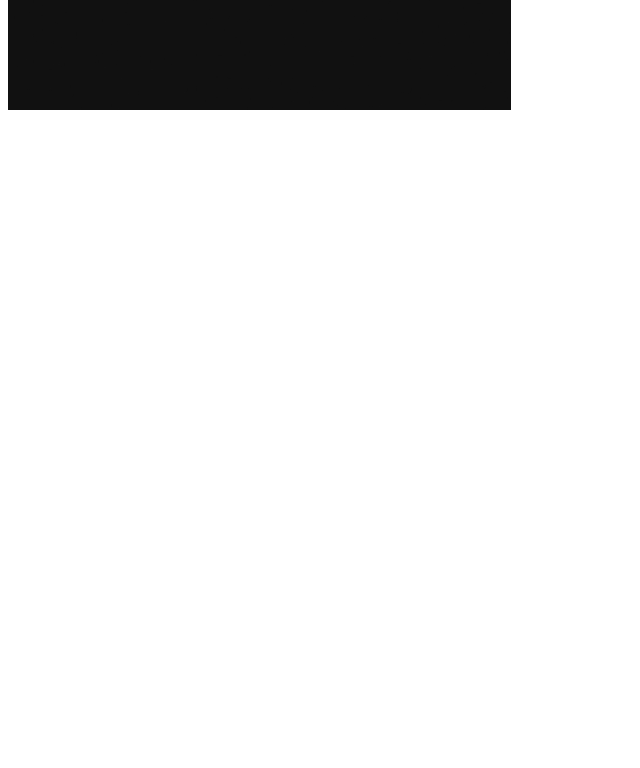
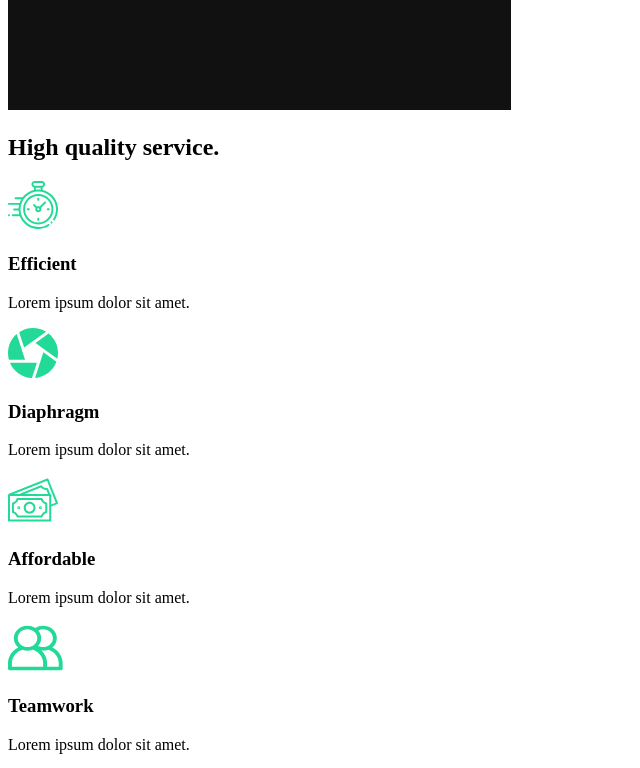
Before and after one commit to SpeghettCode/react-course-capture, a React (Create React App) app: page / in a window 1280 px wide. Shown: the part 860-1628 px from the top of the page, without its empty margins (0-640 px from the left). Before the commit the page ends 982 px from the top, so only its background shows below. Built offline with nearby package versions, Linux system fonts and the light colour scheme.

Commit message:
3. Services Section

```diff
--- /dev/null
+++ b/src/component/ServicesSection.js
@@ -0,0 +1,53 @@
+import react from "react";
+// import icons
+import clock from '../img/clock.svg';
+import diaphragm from '../img/diaphragm.svg';
+import money from '../img/money.svg';
+import teamwork from '../img/teamwork.svg';
+// import img
+import home2 from '../img/home2.png';
+
+const ServicesSection = () => {
+    return (
+        <div className="services">
+            <div className="desc">
+                <h2>High <span>quality</span> service.</h2>
+                <div className="cards">
+                    <div className="card">
+                        <div className="icon">
+                            <img src={clock} alt="icon" />
+                            <h3>Efficient</h3>
+                        </div>
+                        <p>Lorem ipsum dolor sit amet.</p>
+                    </div>
+                    <div className="card">
+                        <div className="icon">
+                            <img src={diaphragm} alt="icon" />
+                            <h3>Diaphragm</h3>
+                        </div>
+                        <p>Lorem ipsum dolor sit amet.</p>
+                    </div>
+                    <div className="card">
+                        <div className="icon">
+                            <img src={money} alt="icon" />
+                            <h3>Affordable</h3>
+                        </div>
+                        <p>Lorem ipsum dolor sit amet.</p>
+                    </div>
+                    <div className="card">
+                        <div className="icon">
+                            <img src={teamwork} alt="icon" />
+                            <h3>Teamwork</h3>
+                        </div>
+                        <p>Lorem ipsum dolor sit amet.</p>
+                    </div>
+                </div>
+            </div>
+            <div className="img-div">
+                <img src={home2} alt="Camera" />
+            </div>
+        </div>
+    );
+}
+
+export default ServicesSection;
--- a/src/pages/AboutUs.js
+++ b/src/pages/AboutUs.js
@@ -1,11 +1,15 @@
 import react from "react";
 // import components
 import AboutSection from "../component/AboutSection";
+import ServicesSection from '../component/ServicesSection';
 
 const AboutUs = () => {
     return (
+        <>
             <AboutSection />
-    );
+            <ServicesSection />
+        </>
+    )
 }
 
 export default AboutUs;
```
